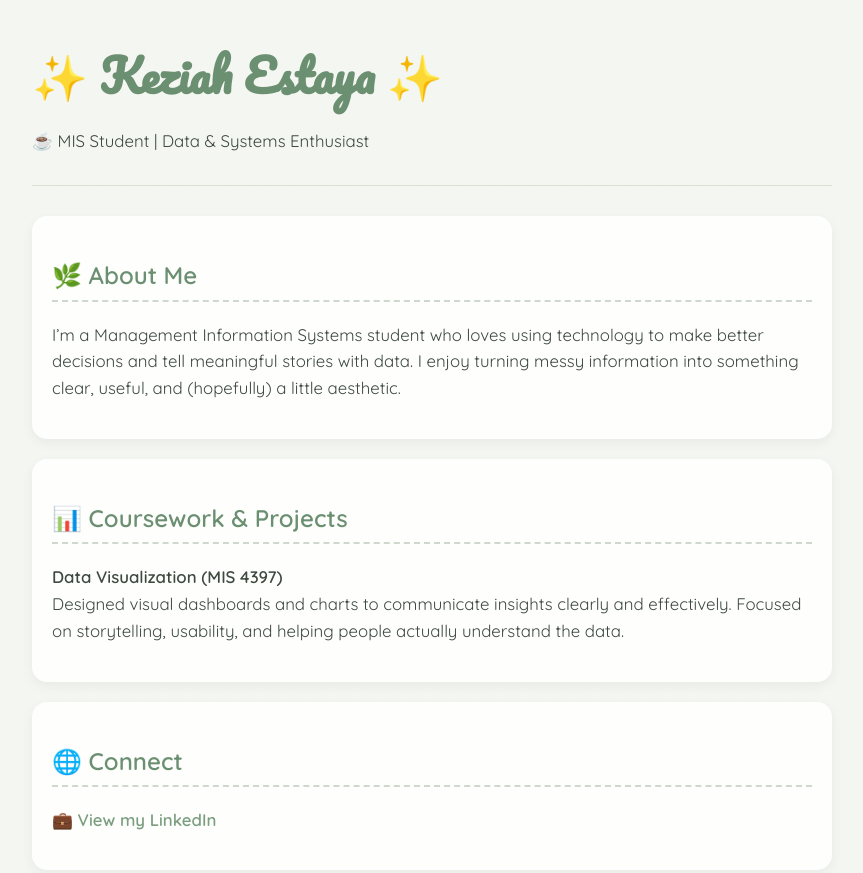
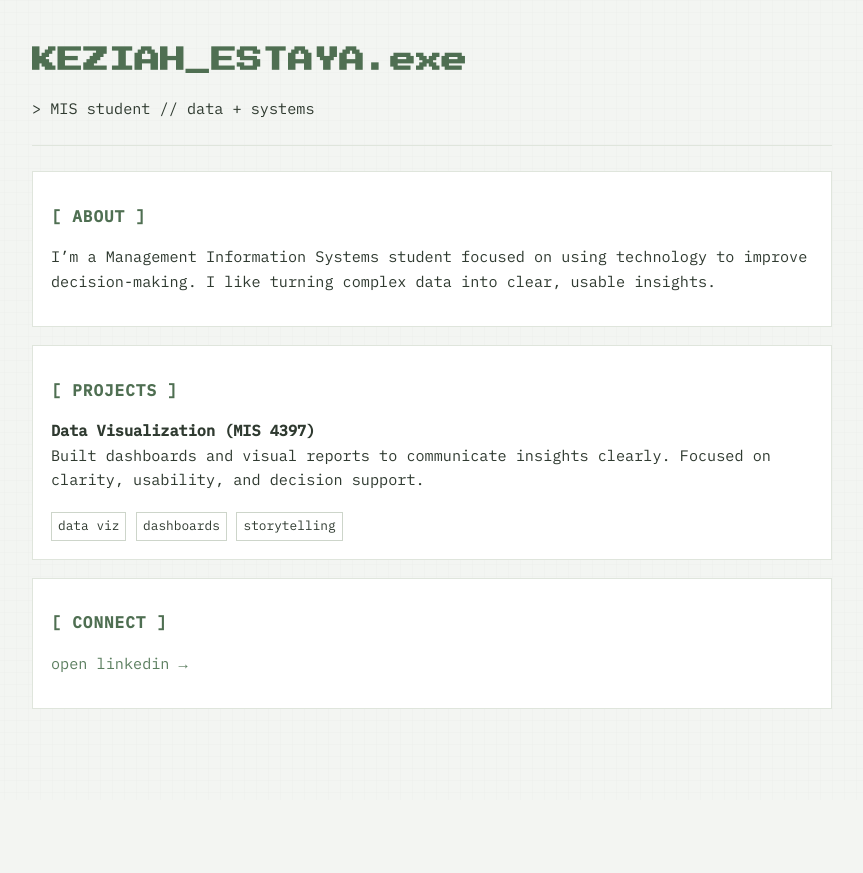
Before and after one commit to papayaaat/papayaaat.github.io, a plain HTML site: page index.html in a window 1280 px wide. Shown: the whole page, without its empty margins (8-871 px from the left). After the commit the page ends 800 px from the top, so only its background shows below. Drawn offline with Linux system fonts and the light colour scheme.

Commit message:
Refactor index.html for styling and content updates
Updated font styles and layout for improved aesthetics. Revised content for clarity and consistency.

```diff
--- a/index.html
+++ b/index.html
@@ -3,60 +3,57 @@
 <head>
     <title>Keziah's | Portfolio</title>
 
-    <!-- Fonts -->
-    <link href="https://fonts.googleapis.com/css2?family=Quicksand:wght@400;600&family=Pacifico&display=swap" rel="stylesheet">
+    <!-- Mono + pixel fonts -->
+    <link href="https://fonts.googleapis.com/css2?family=IBM+Plex+Mono:wght@400;500&family=Press+Start+2P&display=swap" rel="stylesheet">
 
     <style>
         body {
-    font-family: 'Quicksand', sans-serif;
+            font-family: 'IBM Plex Mono', monospace;
             margin: 40px;
             max-width: 800px;
-    background: #f4f6f2;
-    color: #3e4a3f;
+            background: #f3f5f2;
+            color: #2f3a30;
             line-height: 1.6;
             position: relative;
-    overflow-x: hidden;
         }
 
-        /* Grain overlay */
+        /* subtle pixel/grid texture */
         body::before {
             content: "";
             position: fixed;
             inset: 0;
             pointer-events: none;
             z-index: -1;
-    opacity: 0.08;
+            opacity: 0.06;
 
             background-image:
-        radial-gradient(circle at 20% 20%, rgba(0,0,0,0.15) 0.5px, transparent 0.5px),
-        radial-gradient(circle at 80% 40%, rgba(0,0,0,0.12) 0.5px, transparent 0.5px),
-        radial-gradient(circle at 40% 80%, rgba(0,0,0,0.1) 0.5px, transparent 0.5px),
-        radial-gradient(circle at 70% 70%, rgba(0,0,0,0.12) 0.5px, transparent 0.5px);
-
-    background-size: 8px 8px, 12px 12px, 10px 10px, 14px 14px;
+                linear-gradient(to right, rgba(0,0,0,0.2) 1px, transparent 1px),
+                linear-gradient(to bottom, rgba(0,0,0,0.2) 1px, transparent 1px);
+            background-size: 12px 12px;
         }
 
         h1 {
-            font-family: 'Pacifico', cursive;
-            color: #6b8f71;
-            font-size: 2.8em;
-            margin-bottom: 0;
+            font-family: 'Press Start 2P', monospace;
+            font-size: 1.6em;
+            color: #4f6f52;
+            margin-bottom: 10px;
         }
 
         h2 {
-            color: #6b8f71;
-            border-bottom: 2px dashed #cfd8cc;
-            padding-bottom: 5px;
+            color: #4f6f52;
+            font-size: 1em;
+            text-transform: uppercase;
+            letter-spacing: 1px;
+            margin-bottom: 10px;
         }
 
         p {
-            font-size: 1.05em;
+            font-size: 0.95em;
         }
 
         a {
-            color: #7a9e7e;
+            color: #5c7f60;
             text-decoration: none;
-            font-weight: 600;
         }
 
         a:hover {
@@ -64,63 +61,72 @@
         }
 
         .card {
-            background: rgba(255, 255, 255, 0.85); /* slight transparency for aesthetic layering */
-            backdrop-filter: blur(4px); /* soft glass effect */
-            padding: 20px;
-            border-radius: 15px;
-            box-shadow: 0px 4px 12px rgba(0,0,0,0.05);
-            margin-bottom: 20px;
+            background: #ffffff;
+            border: 1px solid #dfe5dc;
+            padding: 18px;
+            margin-bottom: 18px;
         }
 
         hr {
             border: none;
-            border-top: 1px solid #d8e0d4;
-            margin: 30px 0;
+            border-top: 1px solid #dfe5dc;
+            margin: 25px 0;
+        }
+
+        .tag {
+            display: inline-block;
+            font-size: 0.8em;
+            padding: 3px 6px;
+            border: 1px solid #cdd5ca;
+            margin-top: 6px;
         }
 
         .footer {
             margin-top: 30px;
-            font-size: 0.95em;
-            color: #7a8676;
+            font-size: 0.8em;
+            color: #6d776b;
         }
     </style>
 </head>
 
 <body>
 
-<h1>✨ Keziah Estaya ✨</h1>
-<p>☕ MIS Student | Data & Systems Enthusiast</p>
+<h1>KEZIAH_ESTAYA.exe</h1>
+<p>> MIS student // data + systems</p>
 
 <hr>
 
 <div class="card">
-    <h2>🌿 About Me</h2>
+    <h2>[ ABOUT ]</h2>
     <p>
-        I’m a Management Information Systems student who loves using technology to make better decisions and tell meaningful stories with data.
-        I enjoy turning messy information into something clear, useful, and (hopefully) a little aesthetic.
+        I’m a Management Information Systems student focused on using technology to improve decision-making.
+        I like turning complex data into clear, usable insights.
     </p>
 </div>
 
 <div class="card">
-    <h2>📊 Coursework & Projects</h2>
+    <h2>[ PROJECTS ]</h2>
 
     <p><b>Data Visualization (MIS 4397)</b><br>
-    Designed visual dashboards and charts to communicate insights clearly and effectively.
-    Focused on storytelling, usability, and helping people actually understand the data.
+    Built dashboards and visual reports to communicate insights clearly.
+    Focused on clarity, usability, and decision support.
     </p>
+
+    <div class="tag">data viz</div>
+    <div class="tag">dashboards</div>
+    <div class="tag">storytelling</div>
 </div>
 
 <div class="card">
-    <h2>🌐 Connect</h2>
+    <h2>[ CONNECT ]</h2>
     <p>
         <a href="https://www.linkedin.com/in/keziah-estaya/" target="_blank">
-            💼 View my LinkedIn
+            open linkedin →
         </a>
     </p>
 </div>
 
 <div class="footer">
-    <!--<p>made with ☁️ + calm spring energy</p>-->
 </div>
 
 </body>
```
Lines whose indentation alone changed are shown as unchanged.
